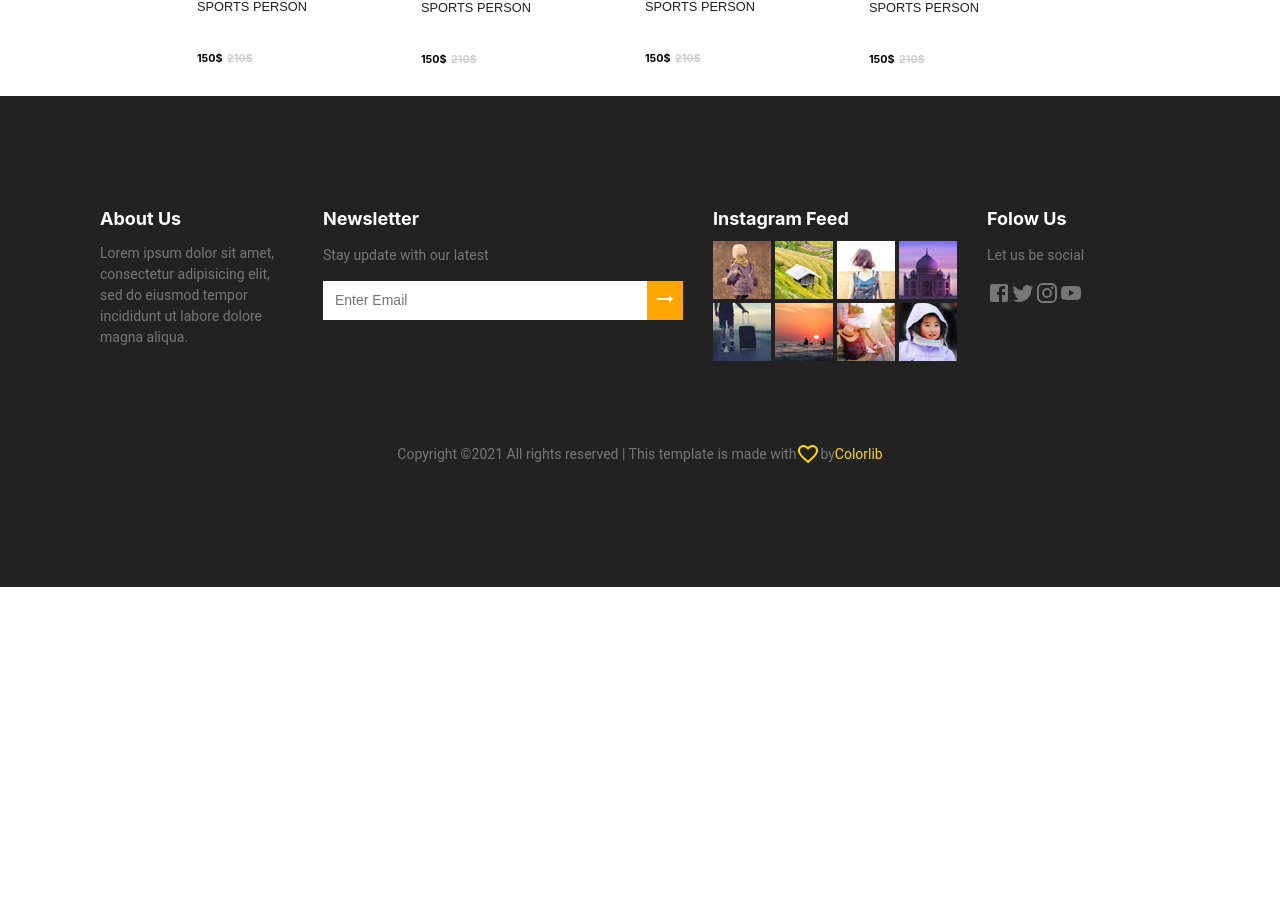
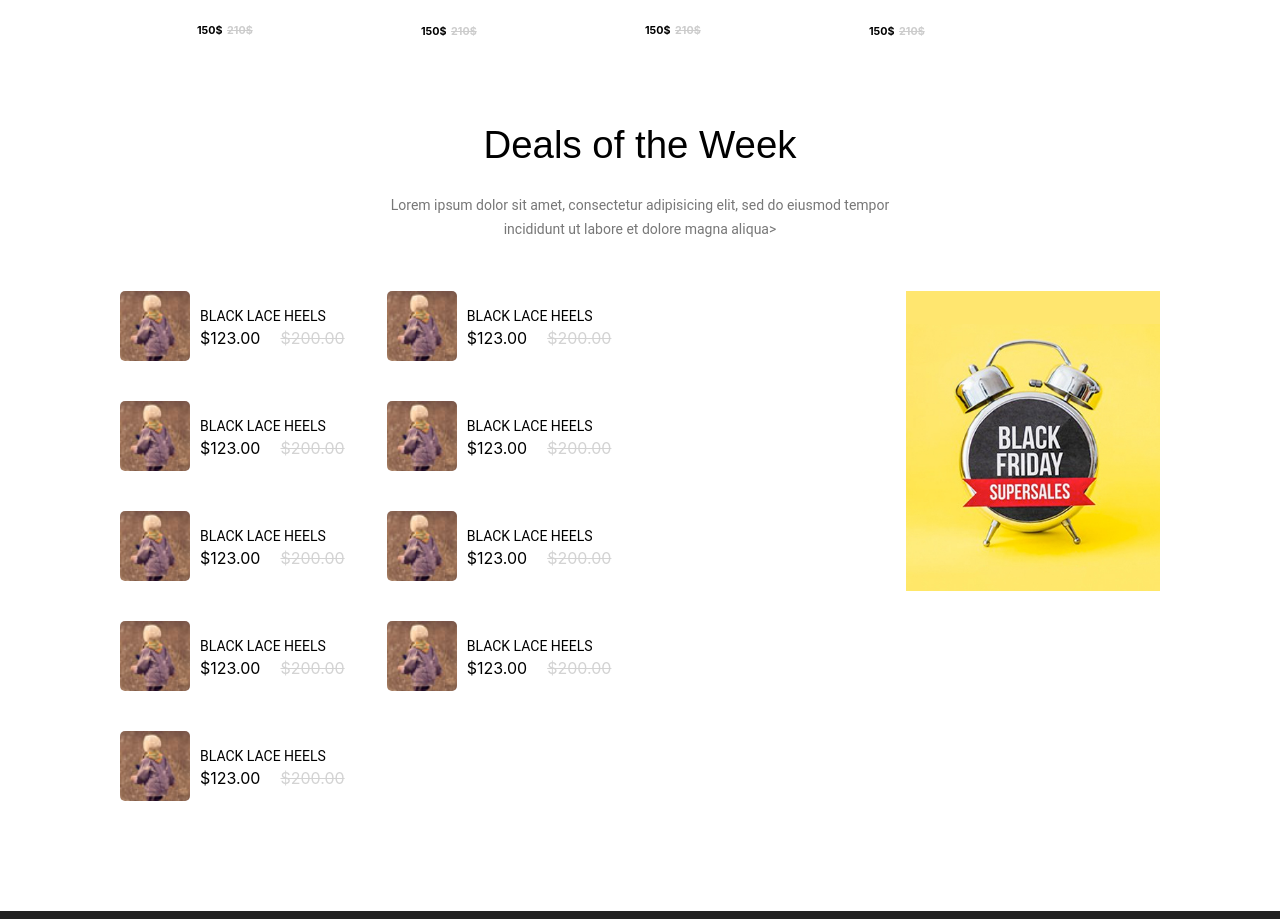
Before and after one commit to mexell96/karma-shop, a React (Create React App) app: page / in a window 1280 px wide. Shown: the part 1878-2797 px from the top of the page. Before the commit the page ends 2465 px from the top, so only its background shows below. Built offline with nearby package versions, Linux system fonts and the light colour scheme.

Commit message:
added deals section, fixed footer

```diff
--- a/src/components/Footer/components/FollowUs/FollowUs.jsx
+++ b/src/components/Footer/components/FollowUs/FollowUs.jsx
@@ -9,7 +9,7 @@ function FollowUs() {
         <div className={classes.container}>
             <h1 className={classes.title}>Folow Us</h1>
             <p className={classes.info}>Let us be social</p>
-            <div>
+            <div className={classes.socials}>
                 <FacebookIcon />
                 <TwitterIcon />
                 <InstagramIcon />
--- a/src/components/Footer/components/FollowUs/FollowUs.module.css
+++ b/src/components/Footer/components/FollowUs/FollowUs.module.css
@@ -3,10 +3,27 @@
 }
 
 .title {
+    margin-bottom: 25px;
     font-size: 18px;
     color: white;
 }
 
 .info {
     color: #777777;
+    margin-bottom: 20px;
 }
+
+.socials {
+    display: flex;
+    justify-content: space-between;
+    width: 140px;
+}
+
+svg {
+    cursor: pointer;
+}
+
+svg:hover {
+    color: gold;
+    transition: color 0.2s linear;
+}
--- a/src/components/Footer/components/InstagramFeed/InstagramFeed.module.css
+++ b/src/components/Footer/components/InstagramFeed/InstagramFeed.module.css
@@ -5,6 +5,7 @@
 .title {
     font-size: 18px;
     color: white;
+    margin-bottom: 25px;
 }
 
 .imgContainer {
--- a/src/components/Footer/components/Newsletter/Newsletter.module.css
+++ b/src/components/Footer/components/Newsletter/Newsletter.module.css
@@ -9,10 +9,12 @@
 
 .info {
     color: #777777;
+    margin-bottom: 15px;
 }
 
 .inputContainer {
     display: flex;
+    justify-content: space-between;
 }
 
 .input {
--- a/src/pages/Home/Home.jsx
+++ b/src/pages/Home/Home.jsx
@@ -3,6 +3,7 @@ import Conditions from "./sections/Conditions";
 import Main from "./sections/Main";
 import Products from "./sections/Products";
 import Promo from "./sections/Promo";
+import WeekDeals from "./sections/WeekDeals";
 
 const Home = () => {
   return (
@@ -11,6 +12,7 @@ const Home = () => {
       <Conditions />
       <Promo />
       <Products />
+      <WeekDeals />
     </>
   );
 };
--- /dev/null
+++ b/src/pages/Home/sections/WeekDeals.jsx
@@ -0,0 +1,44 @@
+import React from "react";
+import classes from "./WeekDeals.module.css";
+import picture from '../../../images/instPhotos/i1.jpg'
+import dealsImg from '../../../images/Home/WeekDeals/c5.jpg'
+
+const Product = ({ name, img, price, prevPrice }) => {
+    return (
+        <div style={{ display: "flex", minWidth: "30%" }}>
+            <img src={img} />
+            <div style={{ display: "flex", flexDirection: "column", justifyContent: "center" }}>
+                <p style={{ color: "black", fontFamily: '"Roboto", sans-serif' , fontSize: "14px"}}>{name}</p>
+                <div style={{ display: "flex"}}>
+                    <span style={{ marginRight: "20px"}}>{price}</span>
+                    <strike className={classes.prevPrice}>{prevPrice}</strike>
+                </div>
+            </div>
+        </div>
+    );
+}
+
+const WeekDeals = () => {
+    return (
+        <div className={classes.section}>
+            <h1 style={{fontFamily: '"Poppins", sans-serif', fontWeight: "500"}}>Deals of the Week</h1>
+            <p style={{marginBottom: "50px", width: "50%", textAlign: "center"}}>Lorem ipsum dolor sit amet, consectetur adipisicing elit, sed do eiusmod tempor incididunt ut labore et dolore magna aliqua></p>
+            <div style={{ display: "flex", alignItems: "start", marginBottom: "80px" }}>
+                <div className={classes.container}>
+                    <Product name='BLACK LACE HEELS' img={picture} price='$123.00' prevPrice='$200.00' />
+                    <Product name='BLACK LACE HEELS' img={picture} price='$123.00' prevPrice='$200.00' />
+                    <Product name='BLACK LACE HEELS' img={picture} price='$123.00' prevPrice='$200.00' />
+                    <Product name='BLACK LACE HEELS' img={picture} price='$123.00' prevPrice='$200.00' />
+                    <Product name='BLACK LACE HEELS' img={picture} price='$123.00' prevPrice='$200.00' />
+                    <Product name='BLACK LACE HEELS' img={picture} price='$123.00' prevPrice='$200.00' />
+                    <Product name='BLACK LACE HEELS' img={picture} price='$123.00' prevPrice='$200.00' />
+                    <Product name='BLACK LACE HEELS' img={picture} price='$123.00' prevPrice='$200.00' />
+                    <Product name='BLACK LACE HEELS' img={picture} price='$123.00' prevPrice='$200.00' />
+                </div>
+                <img className={classes.bigImg} src={dealsImg} />
+            </div>
+        </div>
+    );
+};
+
+export default WeekDeals;
--- /dev/null
+++ b/src/pages/Home/sections/WeekDeals.module.css
@@ -0,0 +1,35 @@
+.section {
+    display: flex;
+    flex-direction: column;
+    align-items: center;
+    padding: 30px 120px;
+}
+
+.container {
+    display: flex;
+    flex-wrap: wrap;
+    gap: 40px;
+}
+
+.container img {
+    flex-basis: 70%;
+    max-width: 70px;
+    height: auto;
+    margin-right: 10px;
+    border-radius: 5px;
+}
+
+.prevPrice {
+    color: lightgrey;
+}
+
+.bigImg {
+    flex-basis: 30%;
+    margin-left: 30px;
+    height: 300px;
+    width: auto;
+}
+
+p {
+    margin: 0;
+}
```
Also changed, not shown: src/images/Home/WeekDeals/c5.jpg (added).
